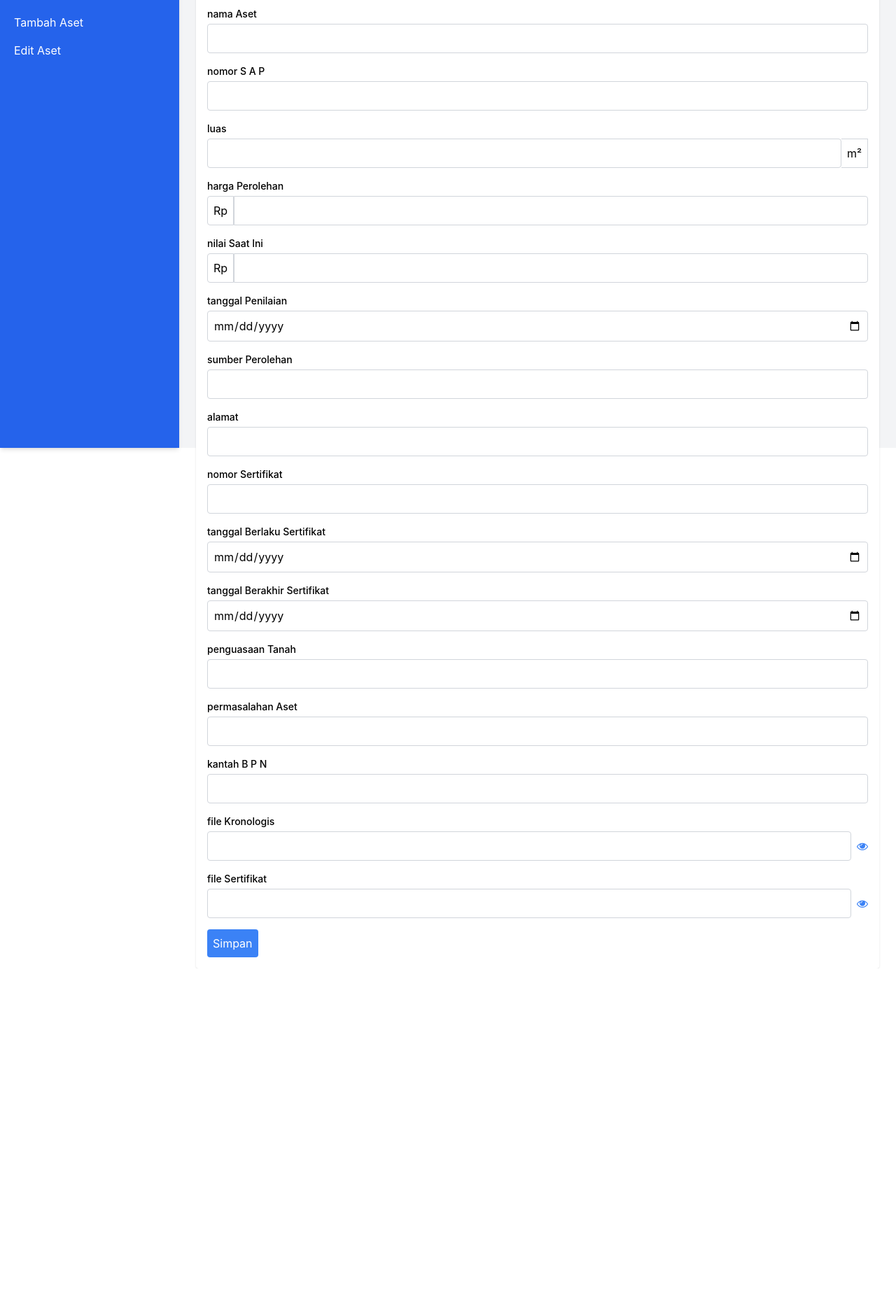
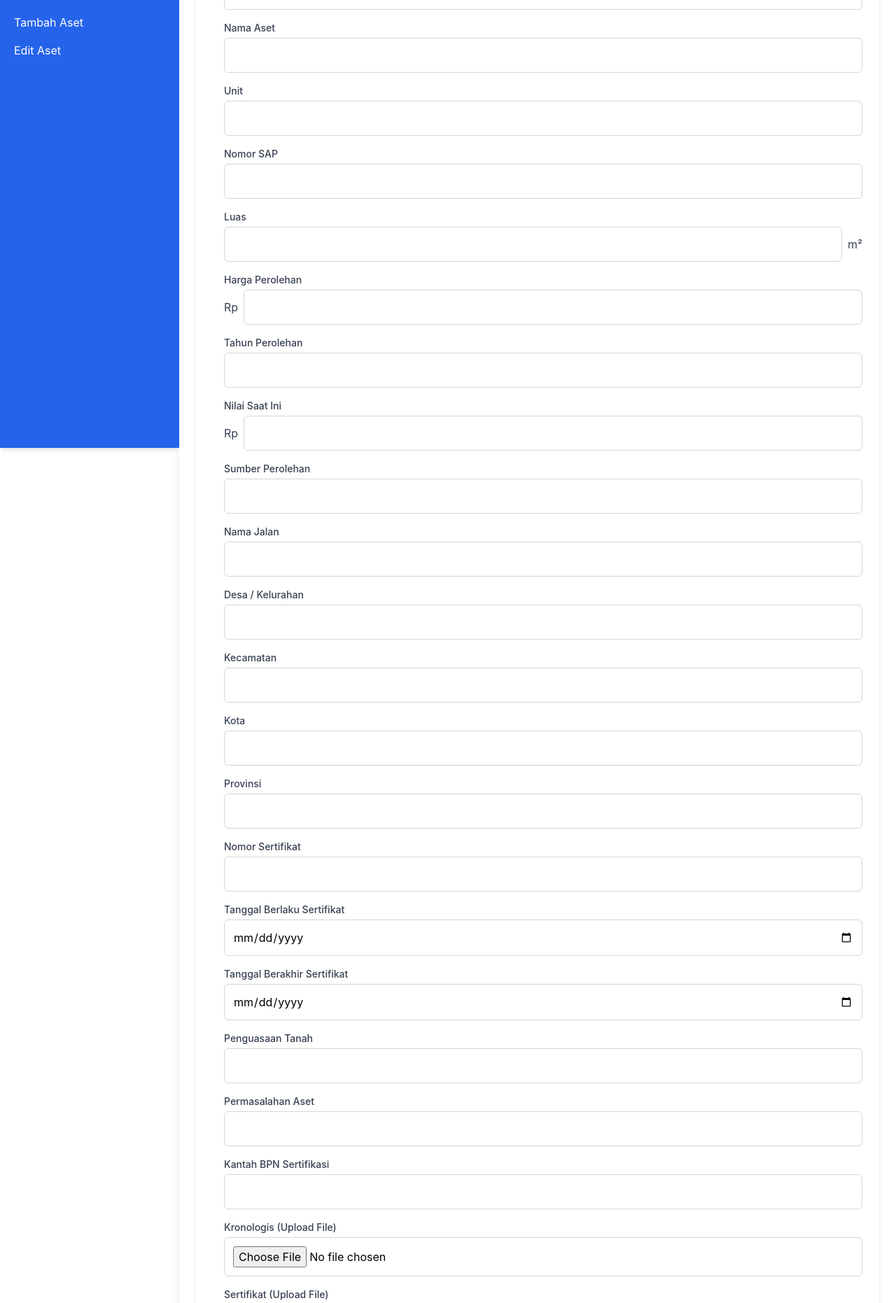
Before and after one commit to magang-pln/frontend, a React (Create React App) app: page /edit-aset/1 in a window 1280 px wide. Shown: the part 160-2022 px from the top of the page at 70% size. Before the commit the page ends 1544 px from the top, so only its background shows below. Built offline with nearby package versions, Linux system fonts and the light colour scheme; no server answers.

Commit message:
fixing placeholder on EditAsset and stuff

```diff
--- a/package.json
+++ b/package.json
@@ -66,6 +66,5 @@
   },
   "devDependencies": {
     "tailwindcss": "^3.4.3"
-  },
-  "proxy": "http://backend-production-a671.up.railway.app"
+  }
 }
--- a/src/components/EditAset.jsx
+++ b/src/components/EditAset.jsx
@@ -1,64 +1,52 @@
 import React, { useState, useEffect } from "react";
-import { useParams } from "react-router-dom";
-import axios from "axios"; // Import axios
+import { useNavigate, useParams } from "react-router-dom";
 import Sidebar from "./SidebarNew";
+import Swal from "sweetalert2";
 
 function EditAset() {
-  const { id } = useParams();
   const [formData, setFormData] = useState({
-    unitInduk: "",
-    namaAset: "",
-    nomorSAP: "",
+    unit_induk: "",
+    nama_aset: "",
+    unit: "",
+    nomor_SAP: "",
     luas: "",
-    hargaPerolehan: "",
-    nilaiSaatIni: "",
-    tanggalPenilaian: "",
-    sumberPerolehan: "",
+    harga_perolehan: "",
+    tahun_perolehan: "",
+    nilai_saat_ini: "",
+    sumber_perolehan: "",
     alamat: "",
-    nomorSertifikat: "",
-    tanggalBerlakuSertifikat: "",
-    tanggalBerakhirSertifikat: "",
-    penguasaanTanah: "",
-    permasalahanAset: "",
-    kantahBPN: "",
-    fileKronologis: "",
-    fileSertifikat: "",
+    kelurahan: "",
+    kecamatan: "",
+    kota: "",
+    provinsi: "",
+    nomor_sertipikat: "",
+    tanggal_berlaku_sertipikat: "",
+    tanggal_berakhir_sertipikat: "",
+    penguasaan_tanah: "",
+    permasalahan_aset: "",
+    kantah_BPN_sertifiksai: "",
+    kronologis: null,
+    sertipikat: null,
   });
 
+  const navigate = useNavigate();
+  const { id } = useParams();
+
   useEffect(() => {
-    // Memanggil API untuk mendapatkan data aset berdasarkan ID
     const fetchData = async () => {
       try {
-        const response = await axios.get(
-          `http://backend-production-a671.up.railway.app/api/v1/assets/${id}`
+        const response = await fetch(
+          `https://backend-production-a671.up.railway.app/api/v1/assets/${id}`
         );
-        const fetchedData = response.data;
-
-        setFormData({
-          unitInduk: fetchedData.unitInduk || "",
-          namaAset: fetchedData.namaAset || "",
-          nomorSAP: fetchedData.nomorSAP || "",
-          luas: fetchedData.luas || "",
-          hargaPerolehan: fetchedData.hargaPerolehan || "",
-          nilaiSaatIni: fetchedData.nilaiSaatIni || "",
-          tanggalPenilaian: fetchedData.tanggalPenilaian || "",
-          sumberPerolehan: fetchedData.sumberPerolehan || "",
-          alamat: fetchedData.alamat || "",
-          nomorSertifikat: fetchedData.nomorSertifikat || "",
-          tanggalBerlakuSertifikat: fetchedData.tanggalBerlakuSertifikat || "",
-          tanggalBerakhirSertifikat:
-            fetchedData.tanggalBerakhirSertifikat || "",
-          penguasaanTanah: fetchedData.penguasaanTanah || "",
-          permasalahanAset: fetchedData.permasalahanAset || "",
-          kantahBPN: fetchedData.kantahBPN || "",
-          fileKronologis: fetchedData.fileKronologis || "",
-          fileSertifikat: fetchedData.fileSertifikat || "",
-        });
+        if (!response.ok) {
+          throw new Error("Error fetching asset data");
+        }
+        const result = await response.json();
+        setFormData(result.data.findAsset);
       } catch (error) {
-        console.error("Error fetching data from API:", error);
+        console.error("Error fetching asset data:", error);
       }
     };
-
     fetchData();
   }, [id]);
 
@@ -70,108 +58,349 @@ function EditAset() {
     });
   };
 
-  const handleSubmit = (e) => {
-    e.preventDefault();
-    console.log("Data yang dikirim:", formData);
-
-    // Reset formData ke nilai awal setelah disimpan
+  const handleFileChange = (e) => {
+    const { name, files } = e.target;
     setFormData({
-      unitInduk: "",
-      namaAset: "",
-      nomorSAP: "",
-      luas: "",
-      hargaPerolehan: "",
-      nilaiSaatIni: "",
-      tanggalPenilaian: "",
-      sumberPerolehan: "",
-      alamat: "",
-      nomorSertifikat: "",
-      tanggalBerlakuSertifikat: "",
-      tanggalBerakhirSertifikat: "",
-      penguasaanTanah: "",
-      permasalahanAset: "",
-      kantahBPN: "",
-      fileKronologis: "",
-      fileSertifikat: "",
+      ...formData,
+      [name]: files[0],
     });
   };
 
-  const handleViewFile = (filePath) => {
-    window.open(filePath, "_blank");
+  const handleSubmit = async (e) => {
+    e.preventDefault();
+
+    // Data yang akan dikirim
+    const dataToSend = new FormData();
+    Object.keys(formData).forEach((key) => {
+      const value = formData[key] === "" ? null : formData[key];
+      dataToSend.append(key, value);
+    });
+
+    try {
+      // Mengirim request PATCH untuk mengupdate data aset
+      const response = await fetch(
+        `https://backend-production-a671.up.railway.app/api/v1/assets/update/${id}`,
+        {
+          method: "PATCH",
+          body: dataToSend,
+        }
+      );
+
+      if (!response.ok) {
+        const errorData = await response.json();
+        throw new Error(errorData.message || "Error saat mengedit aset");
+      }
+
+      const result = await response.json();
+      console.log("Aset berhasil diperbarui:", result);
+
+      // Tampilkan alert sukses
+      await Swal.fire({
+        title: "Sukses!",
+        text: "Aset berhasil diperbarui!",
+        icon: "success",
+        confirmButtonText: "OK",
+      });
+
+      // Redirect ke halaman daftar aset
+      navigate("/daftar-aset");
+    } catch (error) {
+      console.error("Terjadi kesalahan:", error);
+      await Swal.fire({
+        title: "Error!",
+        text: error.message,
+        icon: "error",
+        confirmButtonText: "OK",
+      });
+    }
   };
 
   return (
-    <div className="flex h-screen">
+    <div className="min-h-screen flex bg-white">
       <Sidebar />
-
-      <div className="flex-1 p-6 bg-gray-100 ml-64">
-        <section className="bg-white rounded shadow p-4">
-          <h2 className="text-2xl mb-4">Edit Aset</h2>
-          <form onSubmit={handleSubmit} className="space-y-4">
-            {Object.keys(formData).map((key) => (
-              <div key={key}>
-                <label className="block text-sm font-medium mb-1">
-                  {key.replace(/([A-Z])/g, " $1").trim()}
+      <div className="flex-1 p-6 shadow-lg ml-64">
+        <section className="rounded-lg shadow-md p-6 bg-white">
+          <h2 className="text-3xl font-semibold mb-4 text-blue-600">
+            Edit Aset
+          </h2>
+          <form onSubmit={handleSubmit} className="space-y-4 pl-4">
+            <div>
+              <label className="block text-sm font-medium mb-1 text-gray-700">
+                Unit Induk
               </label>
-                {key === "luas" ? (
-                  <div className="flex">
               <input
                 type="text"
-                      name={key}
-                      value={formData[key]}
+                name="unit_induk"
+                value={formData.unit_induk}
                 onChange={handleChange}
-                      className="w-full p-2 border border-gray-300 rounded"
+                className="w-full p-3 border border-gray-300 rounded-md focus:outline-none focus:ring-2 focus:ring-blue-500"
               />
-                    <span className="p-2 border border-l-0 border-gray-300">
-                      m²
-                    </span>
             </div>
-                ) : key === "hargaPerolehan" || key === "nilaiSaatIni" ? (
-                  <div className="flex">
-                    <span className="p-2 border border-gray-300 rounded-l">
-                      Rp
-                    </span>
+            <div>
+              <label className="block text-sm font-medium mb-1 text-gray-700">
+                Nama Aset
+              </label>
               <input
                 type="text"
-                      name={key}
-                      value={formData[key]}
+                name="nama_aset"
+                value={formData.nama_aset}
                 onChange={handleChange}
-                      className="w-full p-2 border border-gray-300 rounded-r"
+                className="w-full p-3 border border-gray-300 rounded-md focus:outline-none focus:ring-2 focus:ring-blue-500"
               />
             </div>
-                ) : key.includes("file") ? (
+            <div>
+              <label className="block text-sm font-medium mb-1 text-gray-700">
+                Unit
+              </label>
+              <input
+                type="text"
+                name="unit"
+                value={formData.unit}
+                onChange={handleChange}
+                className="w-full p-3 border border-gray-300 rounded-md focus:outline-none focus:ring-2 focus:ring-blue-500"
+              />
+            </div>
+            <div>
+              <label className="block text-sm font-medium mb-1 text-gray-700">
+                Nomor SAP
+              </label>
+              <input
+                type="text"
+                name="nomor_SAP"
+                value={formData.nomor_SAP}
+                onChange={handleChange}
+                className="w-full p-3 border border-gray-300 rounded-md focus:outline-none focus:ring-2 focus:ring-blue-500"
+              />
+            </div>
+            <div>
+              <label className="block text-sm font-medium mb-1 text-gray-700">
+                Luas
+              </label>
               <div className="flex items-center">
                 <input
                   type="text"
-                      name={key}
-                      value={formData[key]}
+                  name="luas"
+                  value={formData.luas}
                   onChange={handleChange}
-                      className="w-full p-2 border border-gray-300 rounded"
+                  className="flex-1 p-3 border border-gray-300 rounded-md focus:outline-none focus:ring-2 focus:ring-blue-500"
                 />
-                    <button
-                      type="button"
-                      onClick={() => handleViewFile(formData[key])}
-                      className="ml-2 text-blue-500 hover:text-blue-700"
-                    >
-                      <i className="fa fa-eye"></i>
-                    </button>
+                <span className="ml-2 text-gray-700">m²</span>
               </div>
-                ) : (
+            </div>
+            <div>
+              <label className="block text-sm font-medium mb-1 text-gray-700">
+                Harga Perolehan
+              </label>
+              <div className="flex items-center">
+                <span className="mr-2 text-gray-700">Rp</span>
                 <input
-                    type={key.includes("tanggal") ? "date" : "text"}
-                    name={key}
-                    value={formData[key]}
+                  type="number"
+                  name="harga_perolehan"
+                  value={formData.harga_perolehan}
                   onChange={handleChange}
-                    className="w-full p-2 border border-gray-300 rounded"
+                  className="flex-1 p-3 border border-gray-300 rounded-md focus:outline-none focus:ring-2 focus:ring-blue-500"
                 />
-                )}
               </div>
-            ))}
+            </div>
+            <div>
+              <label className="block text-sm font-medium mb-1 text-gray-700">
+                Tahun Perolehan
+              </label>
+              <input
+                type="number"
+                name="tahun_perolehan"
+                value={formData.tahun_perolehan}
+                onChange={handleChange}
+                className="w-full p-3 border border-gray-300 rounded-md focus:outline-none focus:ring-2 focus:ring-blue-500"
+              />
+            </div>
+            <div>
+              <label className="block text-sm font-medium mb-1 text-gray-700">
+                Nilai Saat Ini
+              </label>
+              <div className="flex items-center">
+                <span className="mr-2 text-gray-700">Rp</span>
+                <input
+                  type="number"
+                  name="nilai_saat_ini"
+                  value={formData.nilai_saat_ini}
+                  onChange={handleChange}
+                  className="flex-1 p-3 border border-gray-300 rounded-md focus:outline-none focus:ring-2 focus:ring-blue-500"
+                />
+              </div>
+            </div>
+            <div>
+              <label className="block text-sm font-medium mb-1 text-gray-700">
+                Sumber Perolehan
+              </label>
+              <input
+                type="text"
+                name="sumber_perolehan"
+                value={formData.sumber_perolehan}
+                onChange={handleChange}
+                className="w-full p-3 border border-gray-300 rounded-md focus:outline-none focus:ring-2 focus:ring-blue-500"
+              />
+            </div>
+            <div>
+              <label className="block text-sm font-medium mb-1 text-gray-700">
+                Nama Jalan
+              </label>
+              <input
+                type="text"
+                name="alamat"
+                value={formData.alamat}
+                onChange={handleChange}
+                className="w-full p-3 border border-gray-300 rounded-md focus:outline-none focus:ring-2 focus:ring-blue-500"
+              />
+            </div>
+            <div>
+              <label className="block text-sm font-medium mb-1 text-gray-700">
+                Desa / Kelurahan
+              </label>
+              <input
+                type="text"
+                name="kelurahan"
+                value={formData.kelurahan}
+                onChange={handleChange}
+                className="w-full p-3 border border-gray-300 rounded-md focus:outline-none focus:ring-2 focus:ring-blue-500"
+              />
+            </div>
+            <div>
+              <label className="block text-sm font-medium mb-1 text-gray-700">
+                Kecamatan
+              </label>
+              <input
+                type="text"
+                name="kecamatan"
+                value={formData.kecamatan}
+                onChange={handleChange}
+                className="w-full p-3 border border-gray-300 rounded-md focus:outline-none focus:ring-2 focus:ring-blue-500"
+              />
+            </div>
+            <div>
+              <label className="block text-sm font-medium mb-1 text-gray-700">
+                Kota
+              </label>
+              <input
+                type="text"
+                name="kota"
+                value={formData.kota}
+                onChange={handleChange}
+                className="w-full p-3 border border-gray-300 rounded-md focus:outline-none focus:ring-2 focus:ring-blue-500"
+              />
+            </div>
+            <div>
+              <label className="block text-sm font-medium mb-1 text-gray-700">
+                Provinsi
+              </label>
+              <input
+                type="text"
+                name="provinsi"
+                value={formData.provinsi}
+                onChange={handleChange}
+                className="w-full p-3 border border-gray-300 rounded-md focus:outline-none focus:ring-2 focus:ring-blue-500"
+              />
+            </div>
+            <div>
+              <label className="block text-sm font-medium mb-1 text-gray-700">
+                Nomor Sertifikat
+              </label>
+              <input
+                type="text"
+                name="nomor_sertipikat"
+                value={formData.nomor_sertipikat}
+                onChange={handleChange}
+                className="w-full p-3 border border-gray-300 rounded-md focus:outline-none focus:ring-2 focus:ring-blue-500"
+              />
+            </div>
+            <div>
+              <label className="block text-sm font-medium mb-1 text-gray-700">
+                Tanggal Berlaku Sertifikat
+              </label>
+              <input
+                type="date"
+                name="tanggal_berlaku_sertipikat"
+                value={formData.tanggal_berlaku_sertipikat}
+                onChange={handleChange}
+                className="w-full p-3 border border-gray-300 rounded-md focus:outline-none focus:ring-2 focus:ring-blue-500"
+              />
+            </div>
+            <div>
+              <label className="block text-sm font-medium mb-1 text-gray-700">
+                Tanggal Berakhir Sertifikat
+              </label>
+              <input
+                type="date"
+                name="tanggal_berakhir_sertipikat"
+                value={formData.tanggal_berakhir_sertipikat}
+                onChange={handleChange}
+                className="w-full p-3 border border-gray-300 rounded-md focus:outline-none focus:ring-2 focus:ring-blue-500"
+              />
+            </div>
+            <div>
+              <label className="block text-sm font-medium mb-1 text-gray-700">
+                Penguasaan Tanah
+              </label>
+              <input
+                type="text"
+                name="penguasaan_tanah"
+                value={formData.penguasaan_tanah}
+                onChange={handleChange}
+                className="w-full p-3 border border-gray-300 rounded-md focus:outline-none focus:ring-2 focus:ring-blue-500"
+              />
+            </div>
+            <div>
+              <label className="block text-sm font-medium mb-1 text-gray-700">
+                Permasalahan Aset
+              </label>
+              <input
+                type="text"
+                name="permasalahan_aset"
+                value={formData.permasalahan_aset}
+                onChange={handleChange}
+                className="w-full p-3 border border-gray-300 rounded-md focus:outline-none focus:ring-2 focus:ring-blue-500"
+              ></input>
+            </div>
+            <div>
+              <label className="block text-sm font-medium mb-1 text-gray-700">
+                Kantah BPN Sertifikasi
+              </label>
+              <input
+                type="text"
+                name="kantah_BPN_sertifiksai"
+                value={formData.kantah_BPN_sertifiksai}
+                onChange={handleChange}
+                className="w-full p-3 border border-gray-300 rounded-md focus:outline-none focus:ring-2 focus:ring-blue-500"
+              />
+            </div>
+            <div>
+              <label className="block text-sm font-medium mb-1 text-gray-700">
+                Kronologis (Upload File)
+              </label>
+              <input
+                type="file"
+                name="kronologis"
+                onChange={handleFileChange}
+                className="w-full p-3 border border-gray-300 rounded-md focus:outline-none focus:ring-2 focus:ring-blue-500"
+              />
+            </div>
+            <div>
+              <label className="block text-sm font-medium mb-1 text-gray-700">
+                Sertifikat (Upload File)
+              </label>
+              <input
+                type="file"
+                name="sertipikat"
+                onChange={handleFileChange}
+                className="w-full p-3 border border-gray-300 rounded-md focus:outline-none focus:ring-2 focus:ring-blue-500"
+              />
+            </div>
+
             <button
               type="submit"
-              className="bg-blue-500 text-white p-2 rounded"
+              className="bg-blue-500 text-white p-3 rounded-md hover:bg-blue-600 focus:outline-none"
             >
-              Simpan
+              Update Aset
             </button>
           </form>
         </section>
--- a/src/components/TambahAset.jsx
+++ b/src/components/TambahAset.jsx
@@ -1,5 +1,5 @@
 import React, { useState } from "react";
-import { Link, useNavigate } from "react-router-dom";
+import { useNavigate } from "react-router-dom";
 import Sidebar from "./SidebarNew";
 import Swal from "sweetalert2";
 
```
Lines whose indentation alone changed are shown as unchanged.
